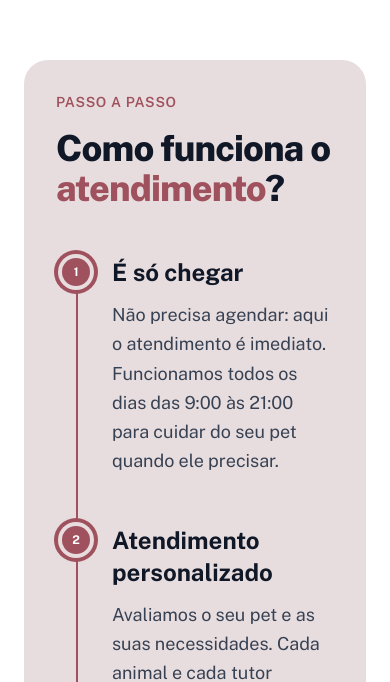
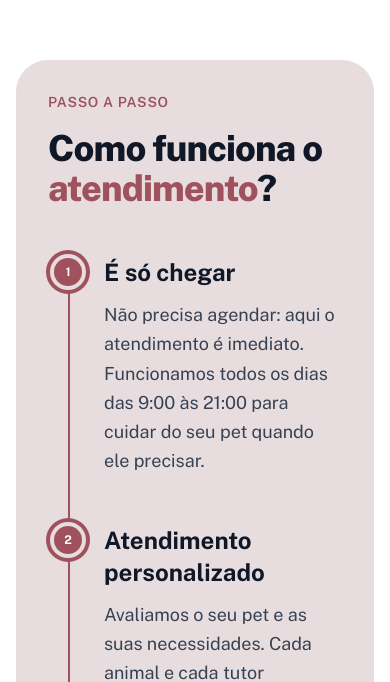
Before and after one commit to marcosdelfrari/usa, a Next.js app: page / in a window 390 px wide. Shown: the part 3345-4027 px from the top of the page. Built offline with nearby package versions, Linux system fonts and the light colour scheme.

Commit message:
fix how to

```diff
--- a/app/components/HowWeWorkSection.tsx
+++ b/app/components/HowWeWorkSection.tsx
@@ -24,9 +24,9 @@ export function HowWeWorkSection() {
   return (
     <section
       id="como-funciona"
-      className="w-full bg-white px-6 py-24 md:px-10 lg:px-14 xl:py-32"
+      className="w-full bg-white px-4 py-24 md:px-10 lg:px-14 xl:py-32"
     >
-      <div className="mx-auto max-w-7xl bg-[#e8ddde] rounded-3xl p-8">
+      <div className="mx-auto max-w-7xl bg-[#e8ddde] rounded-4xl p-8">
         <div className="mx-auto grid max-w-6xl grid-cols-1 items-center gap-16 lg:grid-cols-2 lg:gap-24">
           {/* Imagem */}
           <div className="relative order-2 lg:order-1 flex justify-center">
```
